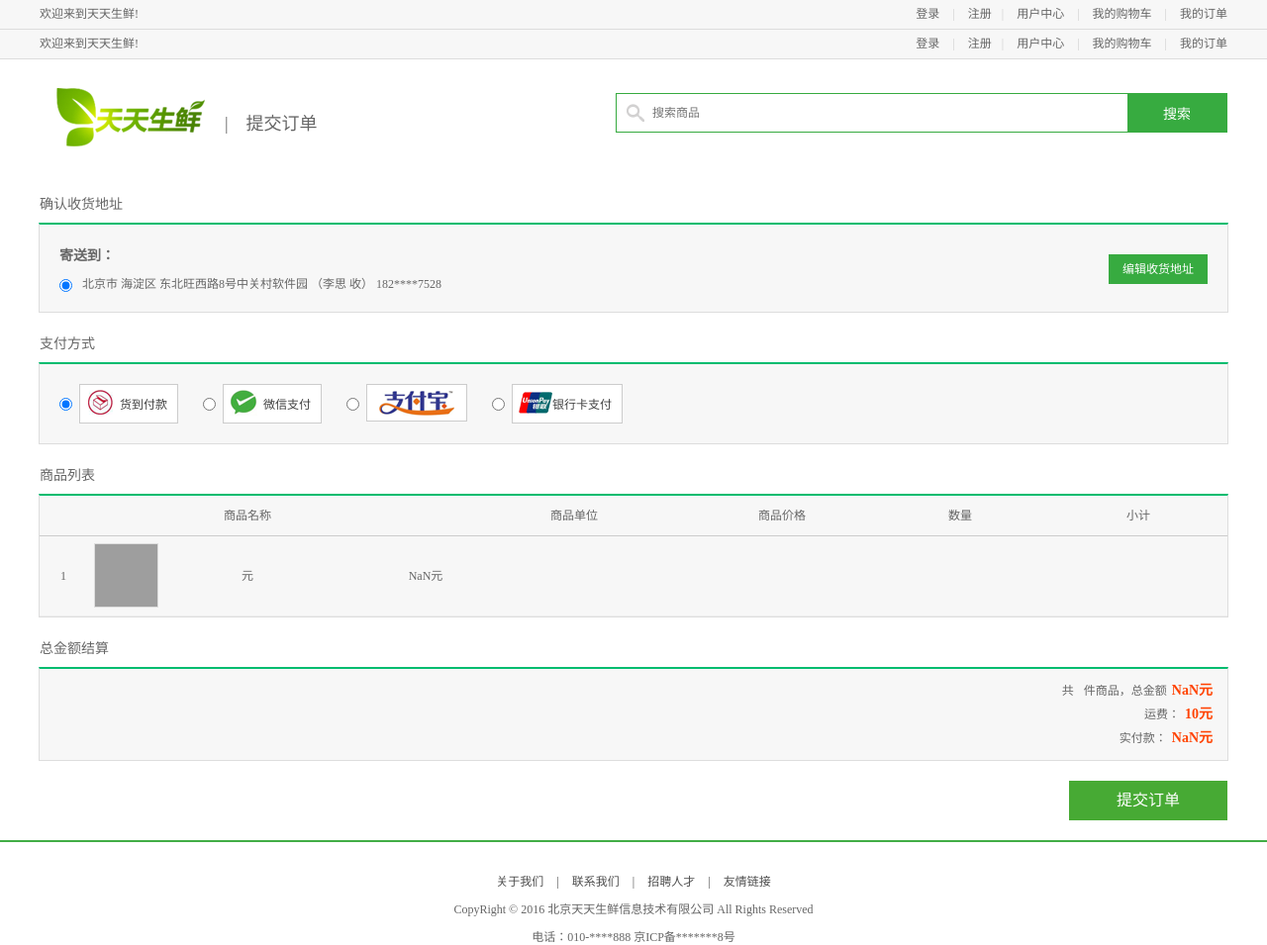
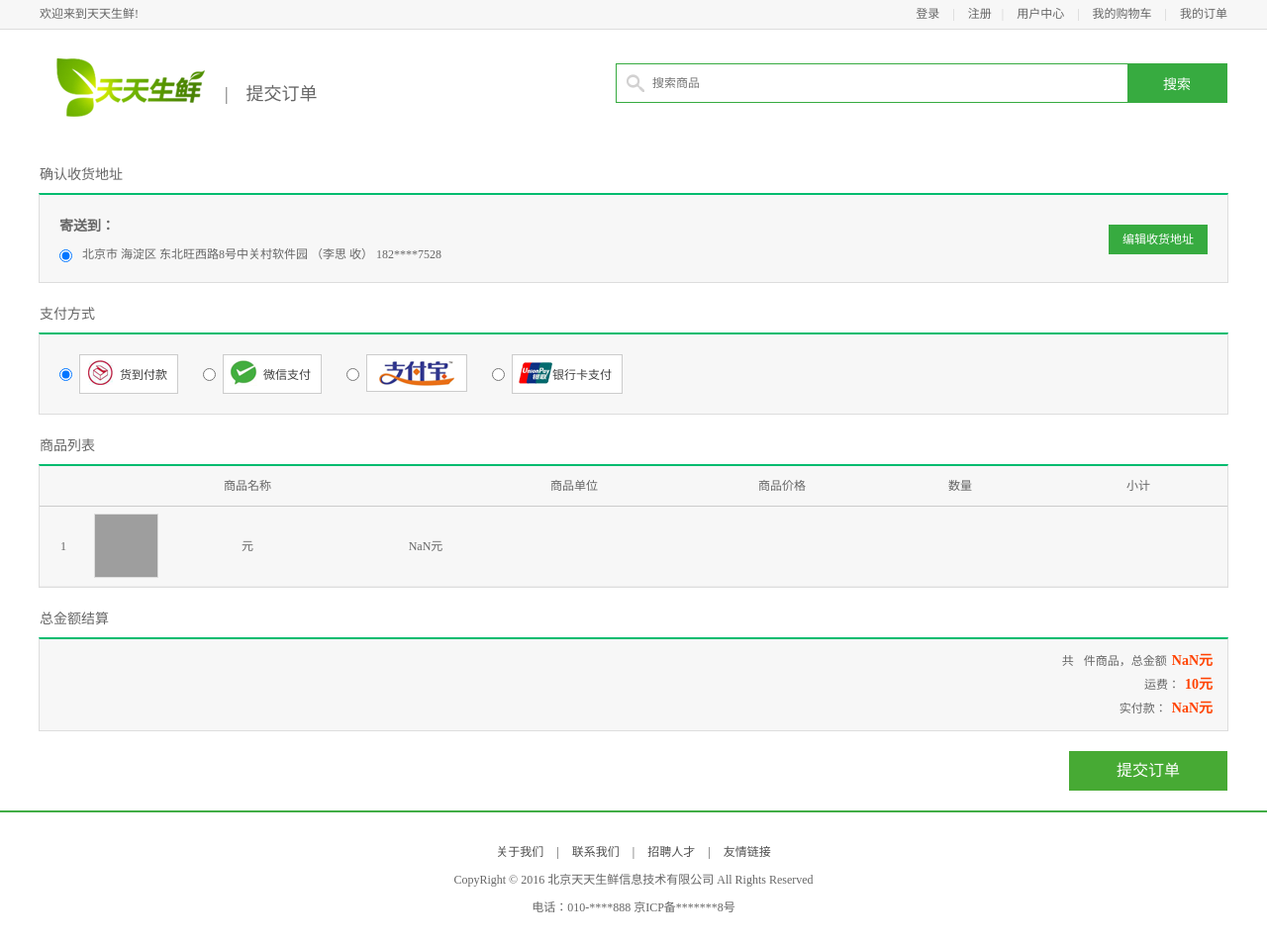
Before and after one commit to Qiu-peng/Ttsx_xm, a Django app: template ttsx_xm/templates/Order/place_order.html in a window 1280 px wide. Shown: the whole page at 99% size. After the commit the page ends 922 px from the top, so only its background shows below. Run offline with Django 3.2, Linux system fonts and the light colour scheme; the template is opened without the code that fills it, so the values that code supplies are empty; grey boxes are pictures that could not be loaded.

Commit message:
订单修改

```diff
--- a/ttsx_xm/templates/Order/place_order.html
+++ b/ttsx_xm/templates/Order/place_order.html
@@ -30,33 +30,6 @@
 {% endblock head %}
 
 {% block body %}
-
-    <div class="header_con">
-        <div class="header">
-            <div class="welcome fl">欢迎来到天天生鲜!</div>
-            <div class="fr">
-
-				<div class="login_info fl">
-					欢迎您：<a class="user" href="/User/user_center/">用户名</a>
-                    <a class="quit" href="/Order/delete/">&nbsp;&nbsp;退出</a>
-				</div>
-				<div class="login_btn fl">
-					<a href="/User/login/">登录</a>
-					<span>|</span>
-					<a href="/User/register/">注册</a>
-				</div>
-				<div class="user_link fl">
-					<span>|</span>
-					<a id="user" href="/User/user_center/">用户中心</a>
-					<span>|</span>
-					<a href="/Cart/cart/">我的购物车</a>
-					<span>|</span>
-					<a href="/User/user_order/">我的订单</a>
-				</div>
-			</div>
-
-        </div>
-    </div>
 
     <div class="search_bar clearfix">
 
```
